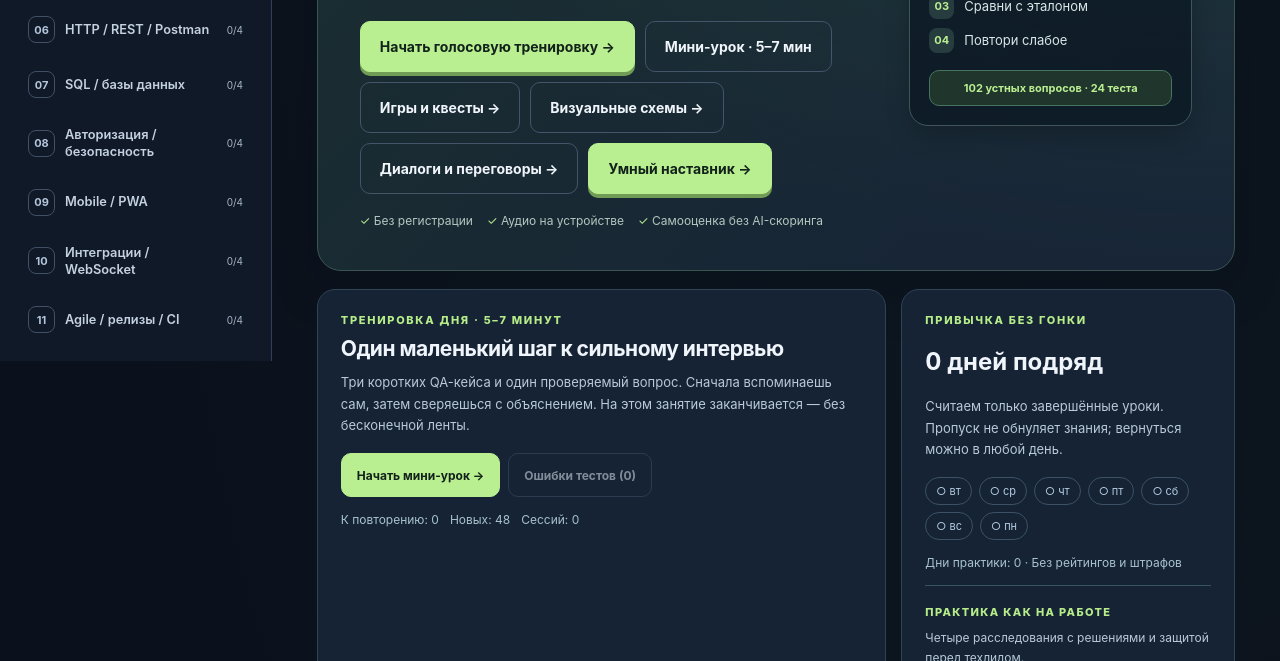
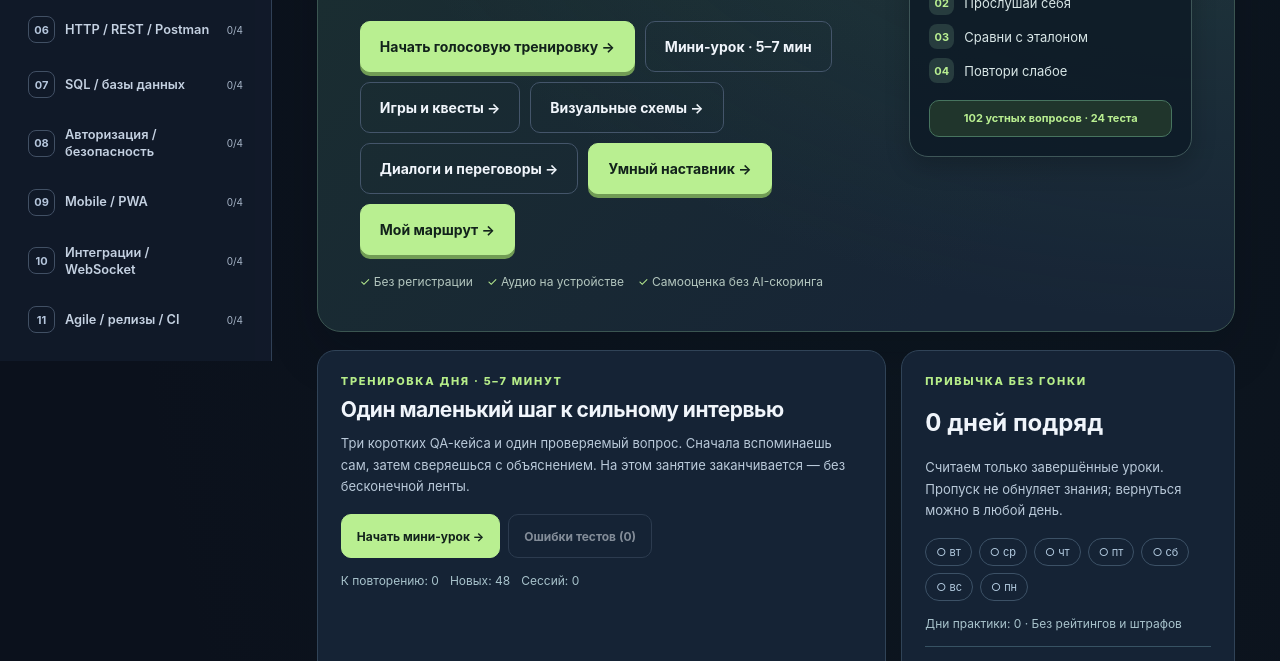
Before and after one commit to safal207/manual-qa-interview-lab, a website: page index.html in a window 1280 px wide. Shown: the part 439-1100 px from the top of the page. Drawn offline with Linux system fonts and the light colour scheme.

Commit message:
Replay route and strategy changes on clean main base

```diff
--- a/index.html
+++ b/index.html
@@ -16,6 +16,7 @@
 <link rel="stylesheet" href="speech.css">
 <link rel="stylesheet" href="arena.css">
 <link rel="stylesheet" href="skill-graph.css">
+<link rel="stylesheet" href="learning-route.css">
 <link rel="manifest" href="manifest.webmanifest">
 <meta name="theme-color" content="#0b101b">
 <style>
@@ -50,7 +51,7 @@ body[data-study-mode="voice"] .workspace{max-width:1000px;margin:auto}.voice-fil
   <div class="hero">
     <div><div class="eyebrow">Твой личный тренажёр Manual QA</div><h1>Знаешь ответ?<br><em>Научись его уверенно объяснять.</em></h1><p>Тренируй речь, разбирай реальные кейсы и готовься к техническому интервью — в своём темпе, по одному вопросу.</p>
       <div class="hero-actions"><button type="button" class="btn primary" id="startVoicePractice">Начать голосовую тренировку →</button><button type="button" class="btn ghost" id="startDailyPractice">Мини-урок · 5–7 мин</button></div>
-      <div class="hero-actions" style="margin-top:10px"><button type="button" class="btn ghost" id="startPlayPractice">Игры и квесты →</button><button type="button" class="btn ghost" id="startVisualPractice">Визуальные схемы →</button><button type="button" class="btn ghost" id="startArenaPractice">Диалоги и переговоры →</button><button type="button" class="btn primary" id="startSkillPractice">Умный наставник →</button></div><div class="hero-trust"><span>Без регистрации</span><span>Аудио на устройстве</span><span>Самооценка без AI-скоринга</span></div>
+      <div class="hero-actions" style="margin-top:10px"><button type="button" class="btn ghost" id="startPlayPractice">Игры и квесты →</button><button type="button" class="btn ghost" id="startVisualPractice">Визуальные схемы →</button><button type="button" class="btn ghost" id="startArenaPractice">Диалоги и переговоры →</button><button type="button" class="btn primary" id="startSkillPractice">Умный наставник →</button><button type="button" class="btn primary" id="startRoutePractice">Мой маршрут →</button></div><div class="hero-trust"><span>Без регистрации</span><span>Аудио на устройстве</span><span>Самооценка без AI-скоринга</span></div>
     </div>
     <aside class="hero-preview" aria-label="Как проходит тренировка"><div class="hero-preview-head"><span>Твоя практика</span><span class="hero-preview-label">Один вопрос</span></div><h2>Как тестировать вывод средств?</h2><ol class="hero-mini-flow"><li><b>01</b> Ответь вслух</li><li><b>02</b> Прослушай себя</li><li><b>03</b> Сравни с эталоном</li><li><b>04</b> Повтори слабое</li></ol><span class="hero-pill" id="bankCount">Загрузка…</span></aside>
   </div>
@@ -242,6 +243,7 @@ setup();
 <script src="arena.js"></script>
 <script src="learning-memory.js"></script>
 <script src="skill-graph.js"></script>
+<script src="learning-route.js"></script>
 <script>
 (function(){
   'use strict';
@@ -267,6 +269,7 @@ setup();
     workspace.scrollIntoView({block:'start',behavior:'instant'});
   }
   document.querySelectorAll('[data-mobile-mode]').forEach(t=>t.onclick=()=>openMode(t.dataset.mobileMode));
+  document.getElementById('startRoutePractice').onclick=()=>openMode('route');
   document.getElementById('startSkillPractice').onclick=()=>openMode('skills');
   document.getElementById('startArenaPractice').onclick=()=>openMode('arena');
   document.getElementById('startVisualPractice').onclick=()=>openMode('visual');
```
